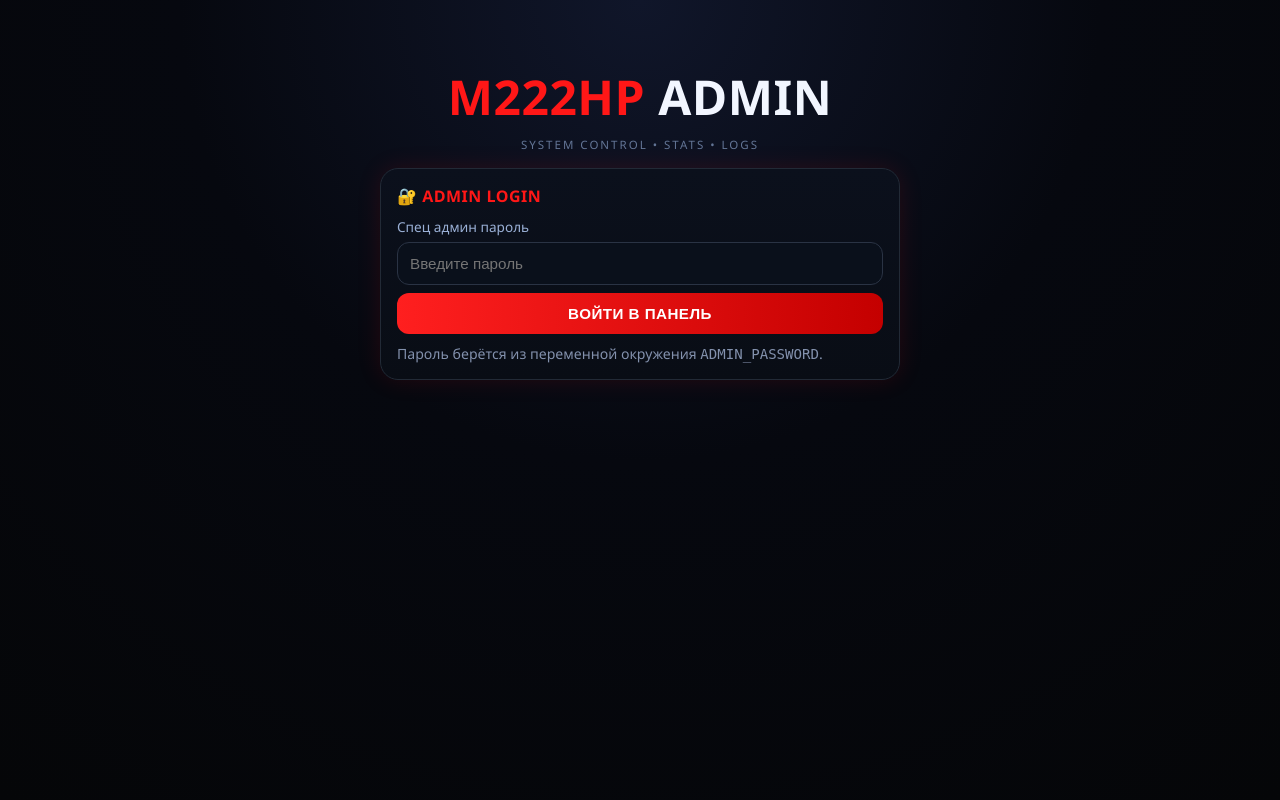
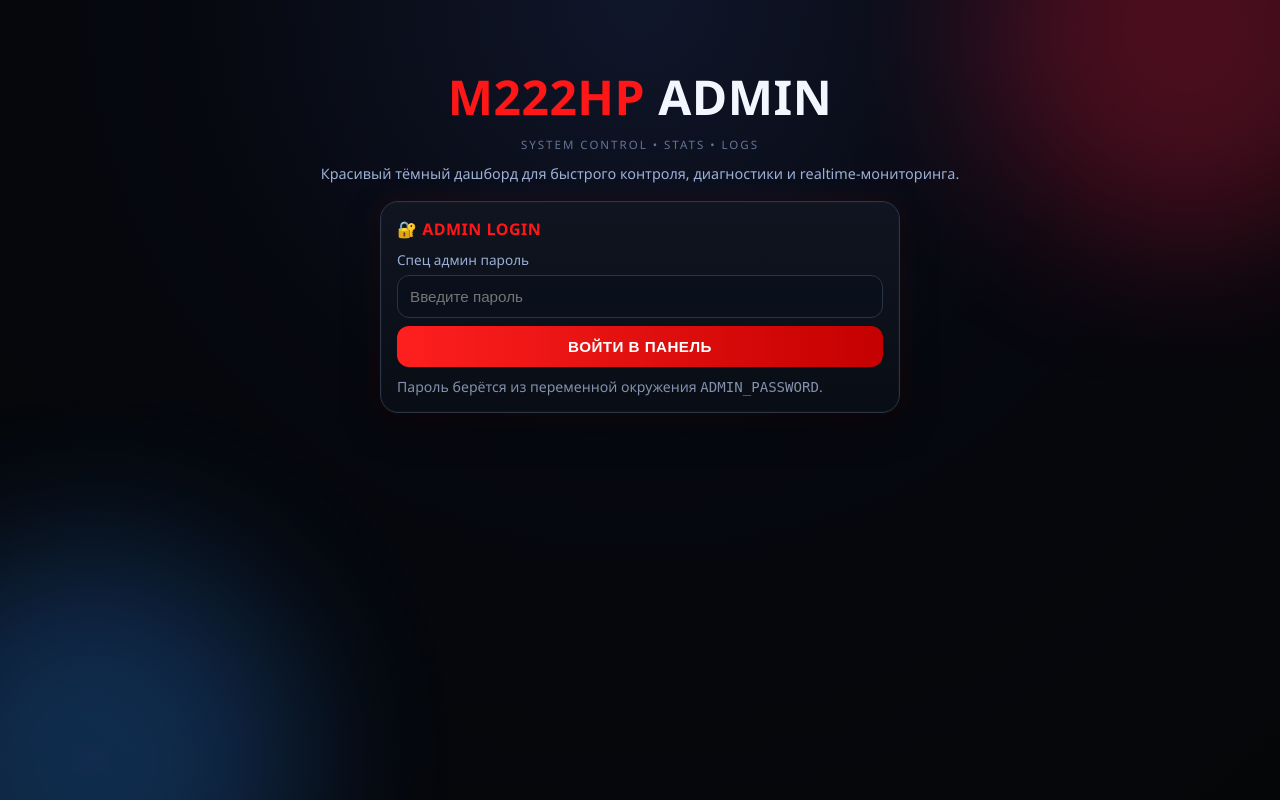
Before and after one commit to nursailauov/like, a Flask app: page /admin in a window 1280 px wide. Run offline with Flask 3, Linux system fonts and the light colour scheme.

Commit message:
Make admin dashboard UI more premium and polished

```diff
--- a/templates/admin.html
+++ b/templates/admin.html
@@ -25,6 +25,29 @@
       color: var(--text);
       background: radial-gradient(circle at top, #10162a 0%, #06080f 45%, var(--bg) 100%);
       padding: 24px 14px 42px;
+      position: relative;
+      overflow-x: hidden;
+    }
+    body::before, body::after {
+      content: "";
+      position: fixed;
+      width: 420px;
+      height: 420px;
+      border-radius: 50%;
+      filter: blur(80px);
+      z-index: -1;
+      opacity: .28;
+      pointer-events: none;
+    }
+    body::before {
+      background: #ff1f4b;
+      top: -180px;
+      right: -120px;
+    }
+    body::after {
+      background: #2f8fff;
+      bottom: -170px;
+      left: -120px;
     }
 
     .shell { width: min(980px, 100%); margin: 40px auto 0; }
@@ -73,13 +96,24 @@
       letter-spacing: 2px;
       font-size: 0.72rem;
     }
+    .brand .sub {
+      margin-top: 12px;
+      color: #9cb0d4;
+      font-size: .9rem;
+      line-height: 1.45;
+    }
 
     .panel {
-      background: var(--card);
-      border: 1px solid var(--line);
+      background:
+        linear-gradient(180deg, rgba(255,255,255,0.02), rgba(255,255,255,0)) ,
+        var(--card);
+      border: 1px solid #2b3648;
       border-radius: 18px;
       padding: 16px;
-      box-shadow: 0 0 24px rgba(255, 0, 0, 0.12);
+      box-shadow:
+        0 0 0 1px rgba(255,255,255,.02) inset,
+        0 14px 36px rgba(0,0,0,.35),
+        0 0 24px rgba(255, 20, 20, 0.09);
       margin-bottom: 14px;
     }
 
@@ -105,6 +139,11 @@
       padding: 12px;
       font-size: 0.95rem;
       outline: none;
+      transition: border-color .15s ease, box-shadow .15s ease, transform .15s ease;
+    }
+    input:focus, textarea:focus {
+      border-color: #3b5f96;
+      box-shadow: 0 0 0 3px rgba(47, 143, 255, .16);
     }
 
     textarea { min-height: 220px; font-family: ui-monospace, SFMono-Regular, Menlo, monospace; }
@@ -160,6 +199,9 @@
 
     .metric .k { color:#8ba2cb; font-size:.74rem; text-transform:uppercase; }
     .metric .v { font-size:1.2rem; font-weight:900; margin-top:4px; }
+    .metric {
+      box-shadow: 0 10px 24px rgba(6, 11, 21, .35);
+    }
 
     .table {
       width:100%;
@@ -176,6 +218,7 @@
     }
     .table th { background:#101a2e; color:#9fb4d8; text-transform:uppercase; font-size:.72rem; }
     .table td { background:#0b1324; }
+    .table thead th { position: sticky; top: 0; z-index: 1; }
     .table tbody tr:nth-child(even) td { background: #0d1628; }
     .table tbody tr:hover td { background: #14213a; }
     .table-wrap { overflow:auto; border-radius: 10px; }
@@ -185,6 +228,7 @@
       gap:10px;
       flex-wrap:wrap;
       margin-top:8px;
+      align-items: center;
     }
 
     .top-actions a {
@@ -207,6 +251,9 @@
     }
 
     .error { color:#ff8f8f; margin-top:8px; }
+    ::-webkit-scrollbar { width: 10px; height: 10px; }
+    ::-webkit-scrollbar-thumb { background: #334867; border-radius: 999px; }
+    ::-webkit-scrollbar-track { background: #0b1220; }
 
     @media (max-width: 780px) {
       .grid { grid-template-columns: 1fr; }
@@ -219,6 +266,7 @@
     <header class="brand">
       <h1><span>M222HP</span> Admin</h1>
       <p>System Control • Stats • Logs</p>
+      <div class="sub">Красивый тёмный дашборд для быстрого контроля, диагностики и realtime-мониторинга.</div>
     </header>
     {% if is_admin %}
       <section class="sticky-head">
```
